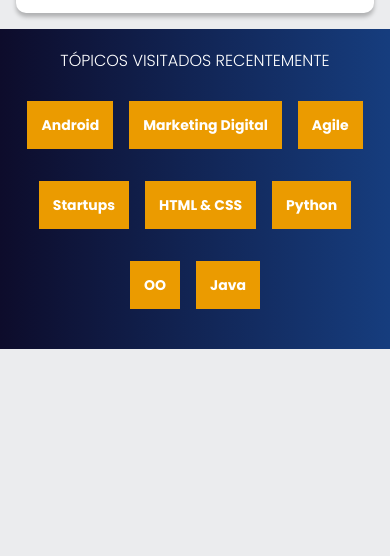
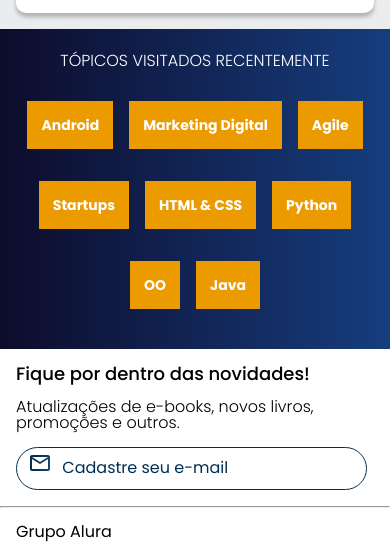
Before and after one commit to Luiz0770/AluraBooks, a plain HTML site: page index.html in a window 390 px wide. Shown: the part 1495-2051 px from the top of the page. Before the commit the page ends 1844 px from the top, so only its background shows below. Drawn offline with nearby package versions, Linux system fonts and the light colour scheme.

Commit message:
Terminando a pagina Mobile

```diff
--- a/index.html
+++ b/index.html
@@ -169,12 +169,15 @@
             <li class="itens_topicos"><a href="/" class="link_topicos">Java</a></li>
         </ul>
     </section>
-
-
-
-
-
-
+    <section class="contato">
+        <h2 class="titulo_contato">Fique por dentro das novidades!</h2>
+        <p class="texto_contato">Atualizações de e-books, novos livros, promoções e outros.</p>
+        <input type="email" name="email" id="email" class="input_contato" placeholder="Cadastre seu e-mail">
+    </section>
+    <hr/>
+    <footer class="rodape">
+        <h2 class="titulo_rodape">Grupo Alura</h2>
+    </footer>
     <script src="https://cdn.jsdelivr.net/npm/swiper@11/swiper-bundle.min.js"></script>
     <script>
         const swiper = new Swiper('.swiper', {
--- a/styles.css
+++ b/styles.css
@@ -2,6 +2,10 @@
 @import url(styles/banner.css);
 @import url(styles/carrocel.css);
 @import url(styles/topicos.css);
+@import url(styles/contato.css);
+@import url(styles/footer.css);
+
+
 @import url('https://fonts.googleapis.com/css2?family=Poppins:ital,wght@0,100;0,200;0,300;0,400;0,500;0,600;0,700;0,800;0,900;1,100;1,200;1,300;1,400;1,500;1,600;1,700;1,800;1,900&display=swap');
 
 
--- /dev/null
+++ b/styles/contato.css
@@ -0,0 +1,37 @@
+.contato {
+    background-color: white;
+    padding: 1em;
+    font-family: var(--fonte-principal);
+
+
+    .titulo_contato {
+        color: linear-gradient(97.54deg, #002F52 35.49%, #326589 165.37%);
+        font-weight: 500;
+        font-size: 18px;
+
+    }
+
+    .texto_contato {
+        font-weight: 300;
+        color: linear-gradient(97.54deg, #002F52 35.49%, #326589 165.37%);
+        font-size: 16px;
+        margin: 1em 0;
+    }
+
+    .input_contato {
+        padding: 1em;
+        border: 1px solid var(--cor-azul);
+        border-radius: 24px;
+        width: 90%;
+    }
+
+    .input_contato::placeholder {
+        color: #002F52;
+        font-weight: 400;
+        font-family: var(--fonte-principal);
+        font-size: 16px;
+        background: url(../assets/Email.svg);
+        background-repeat: no-repeat;
+        padding-left: 2em;
+    }
+}
--- /dev/null
+++ b/styles/footer.css
@@ -0,0 +1,9 @@
+hr {
+    margin: 0;
+}
+
+.rodape {
+    font-family: var(--fonte-principal);
+    background-color: white;
+    padding: 1em;
+}
```
Also changed, not shown: assets/Email.svg (added).
